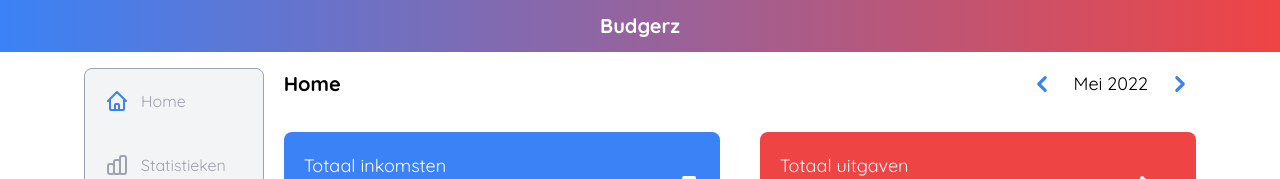
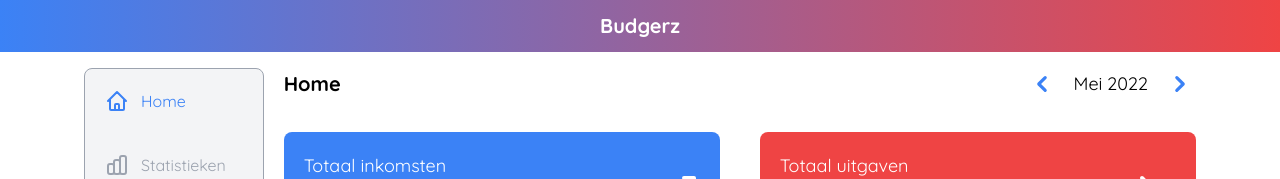
Before and after one commit to Rgerard96/Finance-Manager---Budgerz, a Next.js app: page / in a window 1280 px wide. Shown: the top 179 px of the page. Built offline with nearby package versions, Linux system fonts and the light colour scheme.

Commit message:
update menubar

```diff
--- a/components/MenuBar.js
+++ b/components/MenuBar.js
@@ -11,7 +11,9 @@ import { useRouter } from 'next/router';
 
 export default function MenuBar() {
   const router = useRouter();
-  const [active, setActive] = useState();
+  const path = router.pathname.split('/')[1];
+
+  console.log(path);
 
   return (
     <div className='fixed sm:static bg-white left-0 bottom-0 right-0 px-5 pt-5 sm:p-0 pb-5 standalone:pb-7'>
@@ -25,38 +27,46 @@ export default function MenuBar() {
         }`}
       >
         <Link href='/'>
-          <div className='cursor-pointer flex space-x-3 items-center text-gray-400 group'>
-            <HomeIcon className='w-6 text-blue-500 ' />
-            <span className='hidden sm:block group-hover:text-blue-500'>
-              Home
-            </span>
+          <div
+            className={`cursor-pointer flex space-x-3 items-center ${
+              path === '' ? 'text-blue-500' : 'text-gray-400'
+            } hover:text-blue-500`}
+          >
+            <HomeIcon className='w-6' />
+            <span className='hidden sm:block'>Home</span>
           </div>
         </Link>
         <Link href='/statistieken'>
-          <div className='cursor-pointer flex space-x-3 items-center text-gray-400 group'>
-            <ChartBarIcon className='w-6 text-gray-400' />
-            <span className='hidden sm:block group-hover:text-blue-500'>
-              Statistieken
-            </span>
+          <div
+            className={`cursor-pointer flex space-x-3 items-center ${
+              path === 'statistieken' ? 'text-blue-500' : 'text-gray-400'
+            } hover:text-blue-500`}
+          >
+            <ChartBarIcon className='w-6' />
+            <span className='hidden sm:block'>Statistieken</span>
           </div>
         </Link>
         <div className='sm:hidden bg-gradient-to-r from-blue-500  to-red-500 rounded-full p-3 -my-3'>
           <PlusIcon className='w-6 text-white' />
         </div>
         <Link href='/mijnoverzicht'>
-          <div className='cursor-pointer flex space-x-3 items-center text-gray-400 group'>
-            <CashIcon className='w-6 text-gray-400' />
-            <span className='hidden sm:block group-hover:text-blue-500'>
-              Mijn overzicht
-            </span>
+          <div
+            className={`cursor-pointer flex space-x-3 items-center ${
+              path === 'mijnoverzicht' ? 'text-blue-500' : 'text-gray-400'
+            } hover:text-blue-500`}
+          >
+            <CashIcon className='w-6' />
+            <span className='hidden sm:block'>Mijn overzicht</span>
           </div>
         </Link>
         <Link href='/instellingen'>
-          <div className='cursor-pointer flex space-x-3 items-center text-gray-400 group'>
-            <CogIcon className='w-6 text-gray-400' />
-            <span className='hidden sm:block group-hover:text-blue-500'>
-              Instellingen
-            </span>
+          <div
+            className={`cursor-pointer flex space-x-3 items-center ${
+              path === 'instellingen' ? 'text-blue-500' : 'text-gray-400'
+            } hover:text-blue-500`}
+          >
+            <CogIcon className='w-6' />
+            <span className='hidden sm:block'>Instellingen</span>
           </div>
         </Link>
       </div>
```
